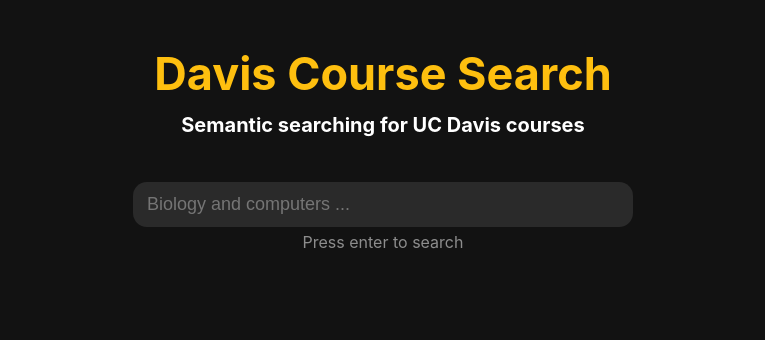
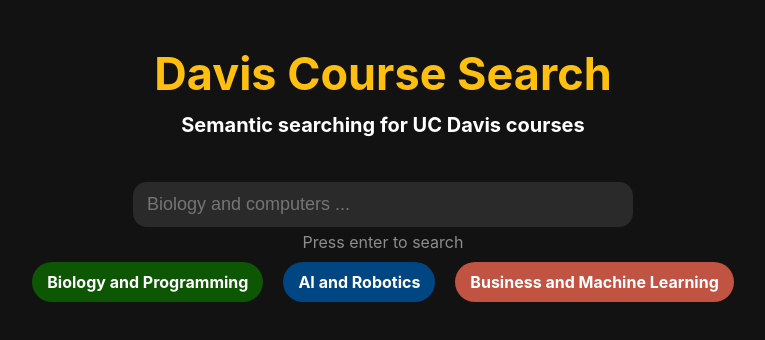
Before and after one commit to puravparab/DavisCourseSearch, a Next.js app in the folder client/: page / in a window 1280 px wide. Shown: the top 340 px of the page, without its empty margins (257-1022 px from the left). Built offline with nearby package versions, Linux system fonts and the light colour scheme.

Commit message:
added options

```diff
--- a/client/components/CourseSearch.js
+++ b/client/components/CourseSearch.js
@@ -103,7 +103,19 @@
 				{showError && <span>{inputError}</span>}
 				<p>Press enter to search</p>
 
+				<div className={styles.promptOptionsContainer}>
+					<div className={styles.promptOptionsGreen} onClick={()=>{setPrompt("Biology and Programming")}}>
+						Biology and Programming
+					</div>
+					<div className={styles.promptOptionsBlue} onClick={()=>{setPrompt("AI and Robotics")}}>
+						AI and Robotics
+					</div>
+					<div className={styles.promptOptionsOrange} onClick={()=>{setPrompt("Business and Machine Learning")}}>
+						Business and Machine Learning
+					</div>
+				</div>
 			</div>
+
 			<div className={styles.courseContainer}>
 				{showLoading && <p>Loading courses ...</p>}
 				{!showLoading && coursesList}
--- a/client/styles/courseSearch.module.css
+++ b/client/styles/courseSearch.module.css
@@ -36,6 +36,55 @@
 	font-size: 16px;
 	color: rgb(243, 81, 4);
 }
+
+.promptOptionsContainer{
+	display: flex;
+	flex-direction: row;
+	justify-content: center;
+	align-items: center;
+	gap: 20px 20px;
+	flex-wrap: wrap;
+	width: 100%;
+	margin: 10px 0px;
+}
+/* Prompt options */
+.promptOptionsGreen{
+	display: flex;
+	flex-direction: column;
+	color: white;
+	padding: 10px 15px;
+	border-radius: 20px;
+	cursor: pointer;
+	font-size: 16px;
+	font-weight: bold;
+	text-align: center;
+	background: rgb(13, 86, 4);
+}
+.promptOptionsBlue{
+	display: flex;
+	flex-direction: column;
+	color: white;
+	padding: 10px 15px;
+	border-radius: 20px;
+	cursor: pointer;
+	font-size: 16px;
+	font-weight: bold;
+	text-align: center;
+	background: rgb(0, 70, 131);
+}
+.promptOptionsOrange{
+	display: flex;
+	flex-direction: column;
+	color: white;
+	padding: 10px 15px;
+	border-radius: 20px;
+	cursor: pointer;
+	font-size: 16px;
+	font-weight: bold;
+	text-align: center;
+	background: rgb(193, 83, 66);
+}
+
 
 /* DISPLAY COURSES */
 .courseContainer{
```
